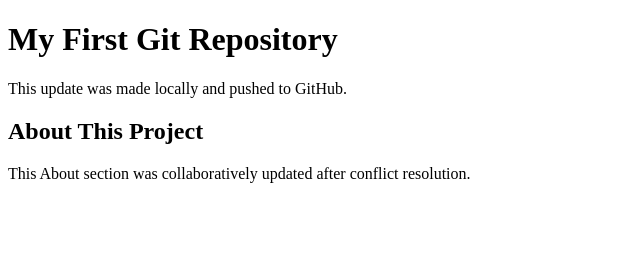
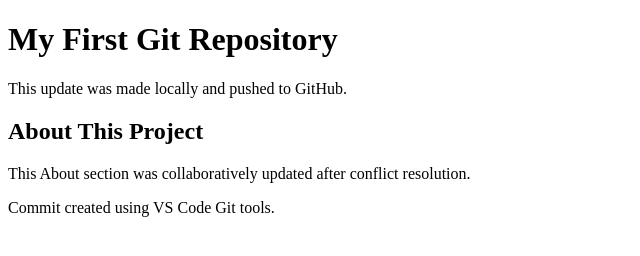
Before and after one commit to MohithJegan/week2-git-fundamentals, a plain HTML site: page index.html in a window 1280 px wide. Shown: the whole page, without its empty margins (0-640 px from the left). Drawn offline with Linux system fonts and the light colour scheme.

Commit message:
Add footer using VS Code source control

```diff
--- a/index.html
+++ b/index.html
@@ -10,7 +10,14 @@
     <p>This update was made locally and pushed to GitHub.</p>
     <section>
       <h2>About This Project</h2>
-      <p>This About section was collaboratively updated after conflict resolution.</p>
+      <p>
+        This About section was collaboratively updated after conflict
+        resolution.
+      </p>
     </section>
+
+    <footer>
+      <p>Commit created using VS Code Git tools.</p>
+    </footer>
   </body>
 </html>
```
